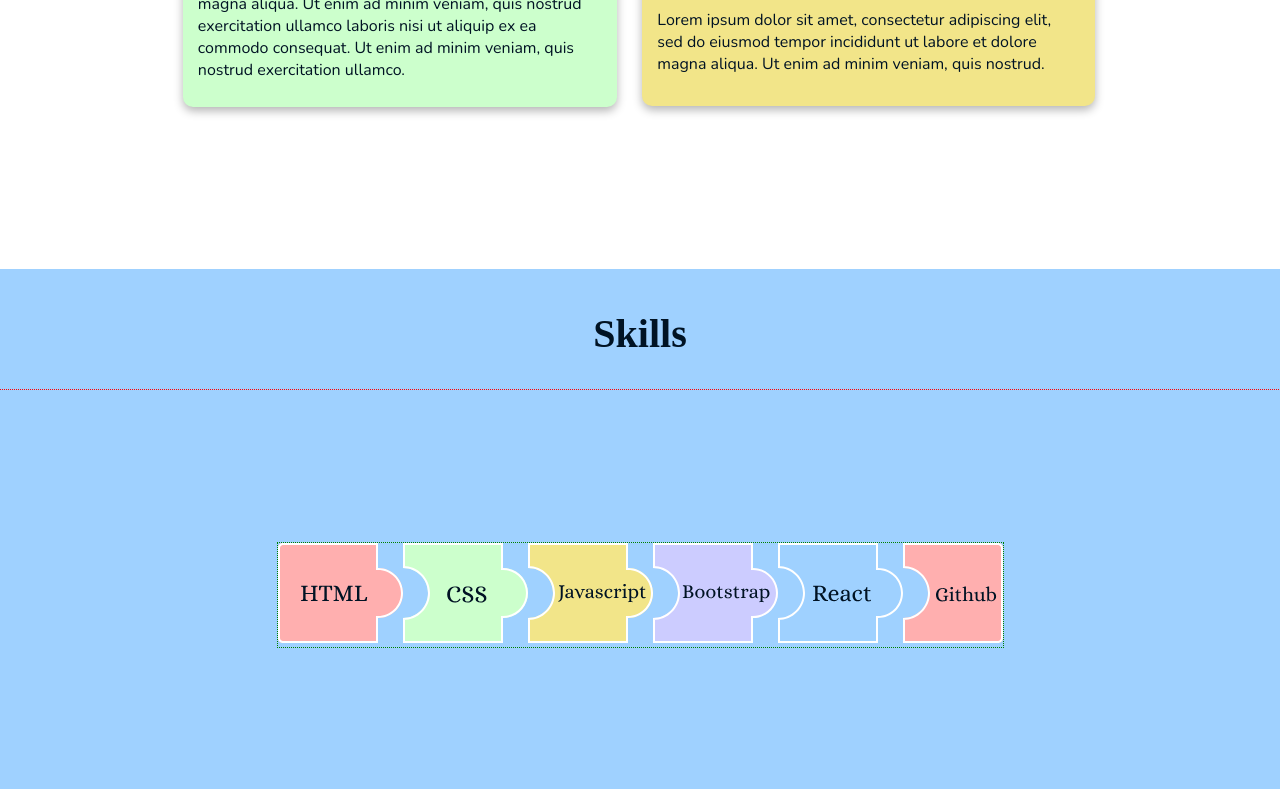
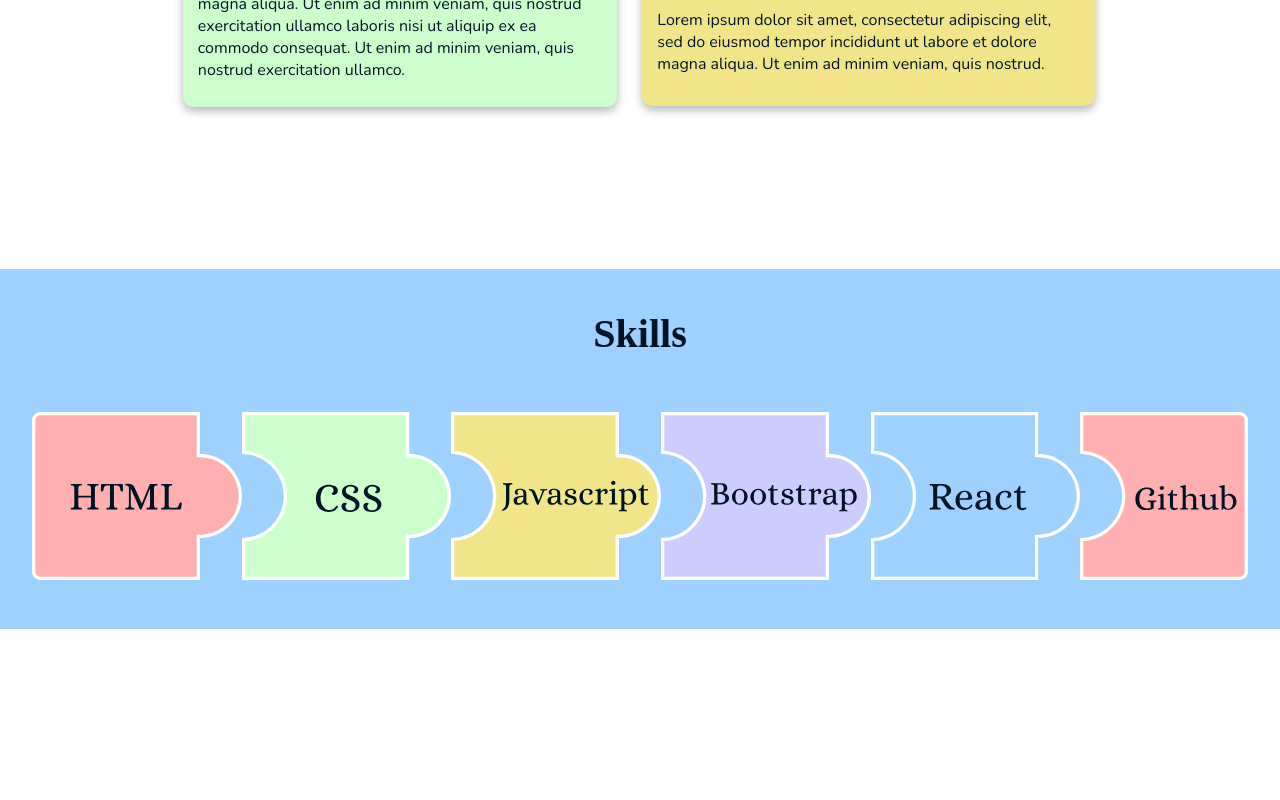
Before and after one commit to ang-riv/portfolio, a React (Create React App) app: page / in a window 1280 px wide. Shown: the part 1555-2355 px from the top of the page. After the commit the page ends 2184 px from the top, so only its background shows below. Built offline with nearby package versions, Linux system fonts and the light colour scheme; a web font is replaced by a local one.

Commit message:
Finished positions of skill puzzle pieces

```diff
--- a/src/Icons.js
+++ b/src/Icons.js
@@ -59,12 +59,14 @@ export function Puzzle(props) {
 // puzzle in skill section
 export function SkillsPuzzle(props) {
   return (
-    <div style={{ outline: "1px dotted green" }}>
-      <img
-        styles={{ width: "15%", height: "15%" }}
-        src={htmlPiece}
-        alt="puzzle piece with the word HTML"
-      ></img>
+    <div
+      style={{
+        width: "95%",
+        display: "flex",
+        flexFlow: "row nowrap",
+      }}
+    >
+      <img src={htmlPiece} alt="puzzle piece with the word HTML"></img>
       <img src={cssPiece} alt="puzzle piece with the word CSS"></img>
       <img
         src={javascriptPiece}
@@ -75,7 +77,11 @@ export function SkillsPuzzle(props) {
         alt="puzzle piece with the word Bootstrap"
       ></img>
       <img src={reactPiece} alt="puzzle piece with the word React"></img>
-      <img src={githubPiece} alt="puzzle piece with the word Github"></img>
+      <img
+        className="test"
+        src={githubPiece}
+        alt="puzzle piece with the word Github"
+      ></img>
     </div>
   );
 }
--- a/src/SkillsSection.js
+++ b/src/SkillsSection.js
@@ -6,7 +6,7 @@ const SkillsSection = React.forwardRef((props, ref) => {
     <section
       ref={ref}
       style={{
-        height: "64vh",
+        height: "44vh",
         width: "100%",
         paddingTop: "1vh",
         backgroundColor: "#9FD1FF",
@@ -16,8 +16,7 @@ const SkillsSection = React.forwardRef((props, ref) => {
       <div
         className="content-wrapper"
         style={{
-          outline: "1px dotted red",
-          height: "80%",
+          height: "60%",
           display: "flex",
           justifyContent: "center",
           alignItems: "center",
--- a/src/style.css
+++ b/src/style.css
@@ -45,7 +45,12 @@ a {
   color: blue;
 }
 
+.test {
+  width: 16%;
+}
+
 img {
+  width: 20%;
 }
 
 /** keyframes (maybe) **/
```
